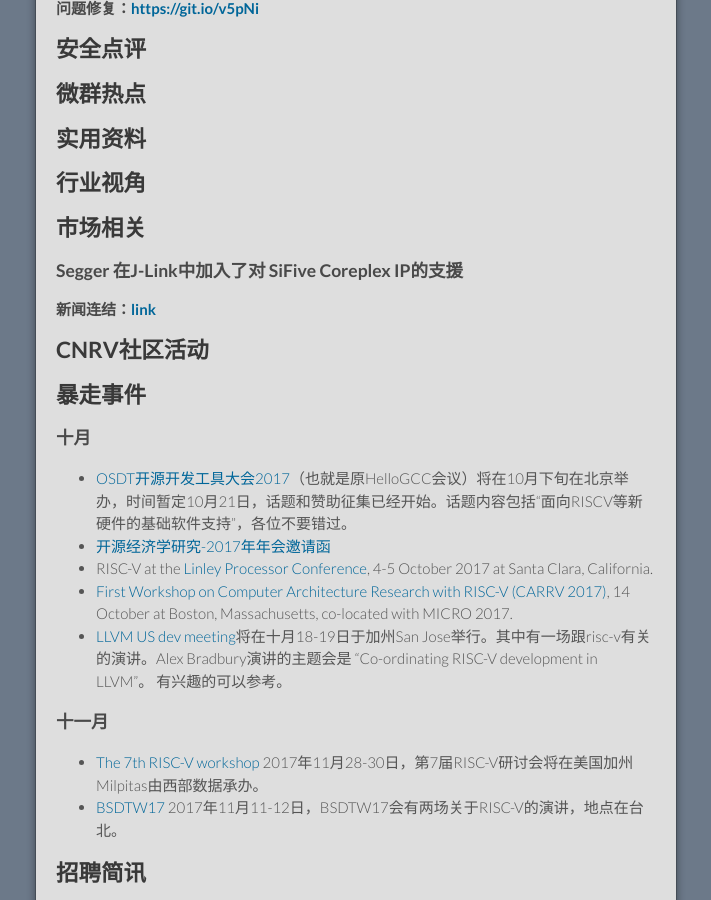
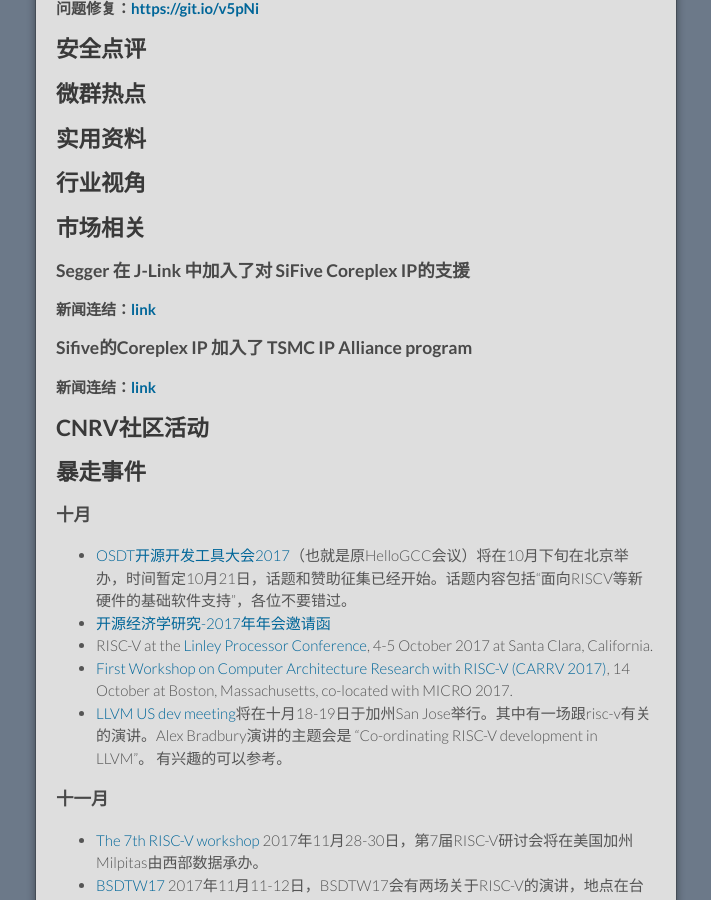
Before and after one commit to cnrv/home, a Jekyll site: the page built from bi-week-rpts/2017-09-28.md, in a window 1280 px wide and 900 px high, scrolled down 3629 px. Shown: the whole window, without its empty margins (284-995 px from the left). Built offline with Jekyll 4.4.1, drawn with Linux system fonts in a browser that asks for light colours; Markdown is read by kramdown in place of the engine named in the settings; comment, search, counter and statistics services are not loaded; our own code applies the rules of GitHub Pages for plain Markdown files.

Commit message:
加入Sifive coreplex IP的消息。

```diff
--- a/bi-week-rpts/2017-09-28.md
+++ b/bi-week-rpts/2017-09-28.md
@@ -158,8 +158,11 @@
 ## 行业视角
 
 ## 市场相关
-### Segger 在J-Link中加入了对 SiFive Coreplex IP的支援
+### Segger 在 J-Link 中加入了对 SiFive Coreplex IP的支援
 #### 新闻连结：[link](https://www.sifive.com/posts/2017/09/19/segger-adds-support-for-sifives-coreplex-ip-to-its-industry-leading-j-link-debug-probe/)
+
+### Sifive的Coreplex IP 加入了 TSMC IP Alliance program
+#### 新闻连结：[link](https://www.design-reuse.com/news/42777/sifive-tsmc-ip-alliance-program.html)
 
 ## CNRV社区活动
 
```
